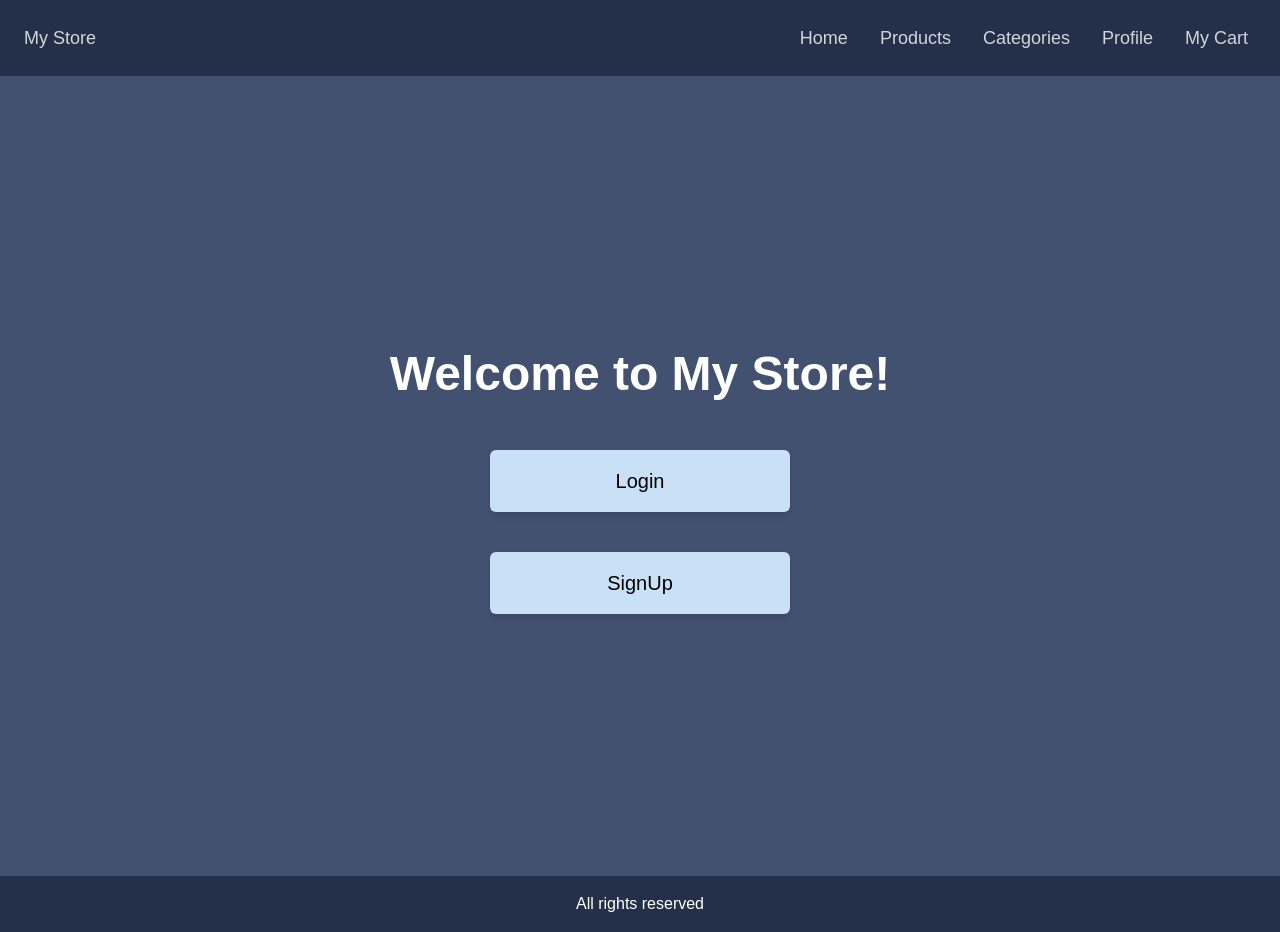
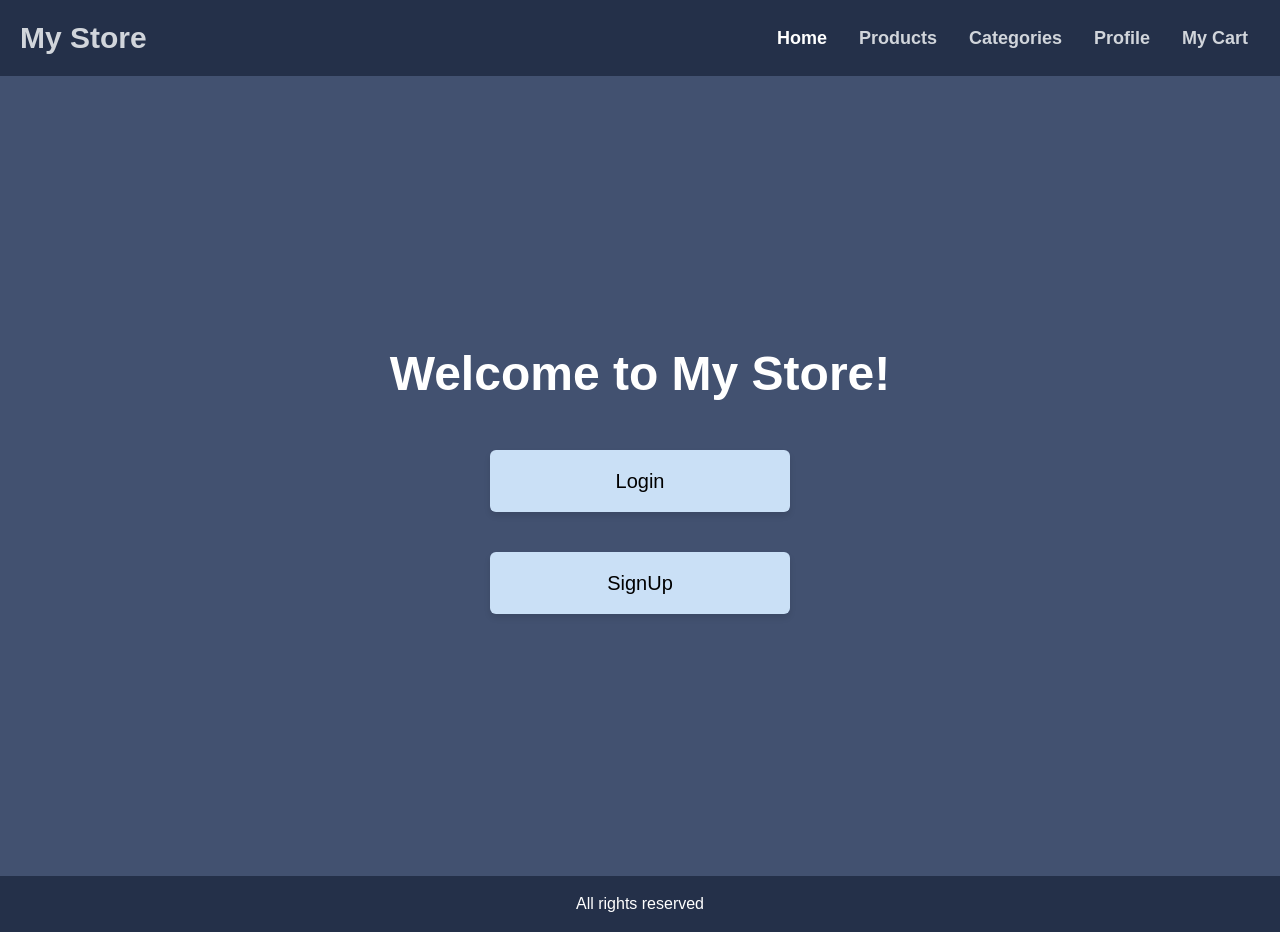
Before and after one commit to MossaffaMughal/REACT-E-Commerce-Website, a React (Vite) app in the folder E-commerce-Project/: page / in a window 1280 px wide. Built offline with nearby package versions, Linux system fonts and the light colour scheme.

Commit message:
Final changes

```diff
--- a/E-commerce-Project/src/Components/Navbar/index.jsx
+++ b/E-commerce-Project/src/Components/Navbar/index.jsx
@@ -14,11 +14,14 @@ const Navbar = () => {
   const { loginDetails, setLoginDetails } = useContext(LoginContext);
   const isLoggedIn = loginDetails.length > 0;
 
+  const getActiveClass = (isActive) =>
+    isActive ? "text-white" : "text-gray-300";
+
   return (
     <div className="flex w-full items-center justify-between bg-[#243049] p-4 text-white">
       <div>
         <h1
-          className="p-2 text-lg text-gray-300 hover:cursor-pointer hover:text-white"
+          className="p-1 text-3xl font-bold text-gray-300 hover:cursor-pointer hover:text-white"
           onClick={() => {
             navigate("/");
           }}
@@ -28,32 +31,40 @@ const Navbar = () => {
       </div>
       <div>
         <NavLink
-          className="p-4 text-lg text-gray-300 hover:cursor-pointer hover:text-white"
+          className={({ isActive }) =>
+            `p-4 text-lg font-bold hover:cursor-pointer hover:text-white ${getActiveClass(isActive)}`
+          }
           to={"/"}
         >
           Home
         </NavLink>
         <NavLink
-          className="p-4 text-lg text-gray-300 hover:cursor-pointer hover:text-white"
+          className={({ isActive }) =>
+            `p-4 text-lg font-bold hover:cursor-pointer hover:text-white ${getActiveClass(isActive)}`
+          }
           to={"/products"}
         >
           Products
         </NavLink>
         <NavLink
-          className="p-4 text-lg text-gray-300 hover:cursor-pointer hover:text-white"
+          className={({ isActive }) =>
+            `p-4 text-lg font-bold hover:cursor-pointer hover:text-white ${getActiveClass(isActive)}`
+          }
           to={"/categories"}
         >
           Categories
         </NavLink>
         <NavLink
-          className="p-4 text-lg text-gray-300 hover:cursor-pointer hover:text-white"
+          className={({ isActive }) =>
+            `p-4 text-lg font-bold hover:cursor-pointer hover:text-white ${getActiveClass(isActive)}`
+          }
           to={"/profile"}
         >
           Profile
         </NavLink>
         {isLoggedIn && (
           <NavLink
-            className="p-4 text-lg text-gray-300 hover:cursor-pointer hover:text-white"
+            className="p-1 text-lg font-bold text-gray-300 hover:cursor-pointer hover:text-white"
             onClick={() => {
               setLoginDetails([]);
             }}
@@ -63,7 +74,9 @@ const Navbar = () => {
           </NavLink>
         )}
         <NavLink
-          className="p-4 text-lg text-gray-300 hover:cursor-pointer hover:text-white"
+          className={({ isActive }) =>
+            `p-4 text-lg font-bold hover:cursor-pointer hover:text-white ${getActiveClass(isActive)}`
+          }
           to={"/cart"}
         >
           My Cart
--- a/package.json
+++ b/package.json
@@ -1,6 +1,8 @@
 {
   "dependencies": {
     "axios": "^1.7.2",
-    "react-router-dom": "^6.23.1"
+    "react-redux": "^9.1.2",
+    "react-router-dom": "^6.23.1",
+    "redux": "^5.0.1"
   }
 }
```
Also changed, not shown: 1 other file (tests, documents, lock files or other folders).
